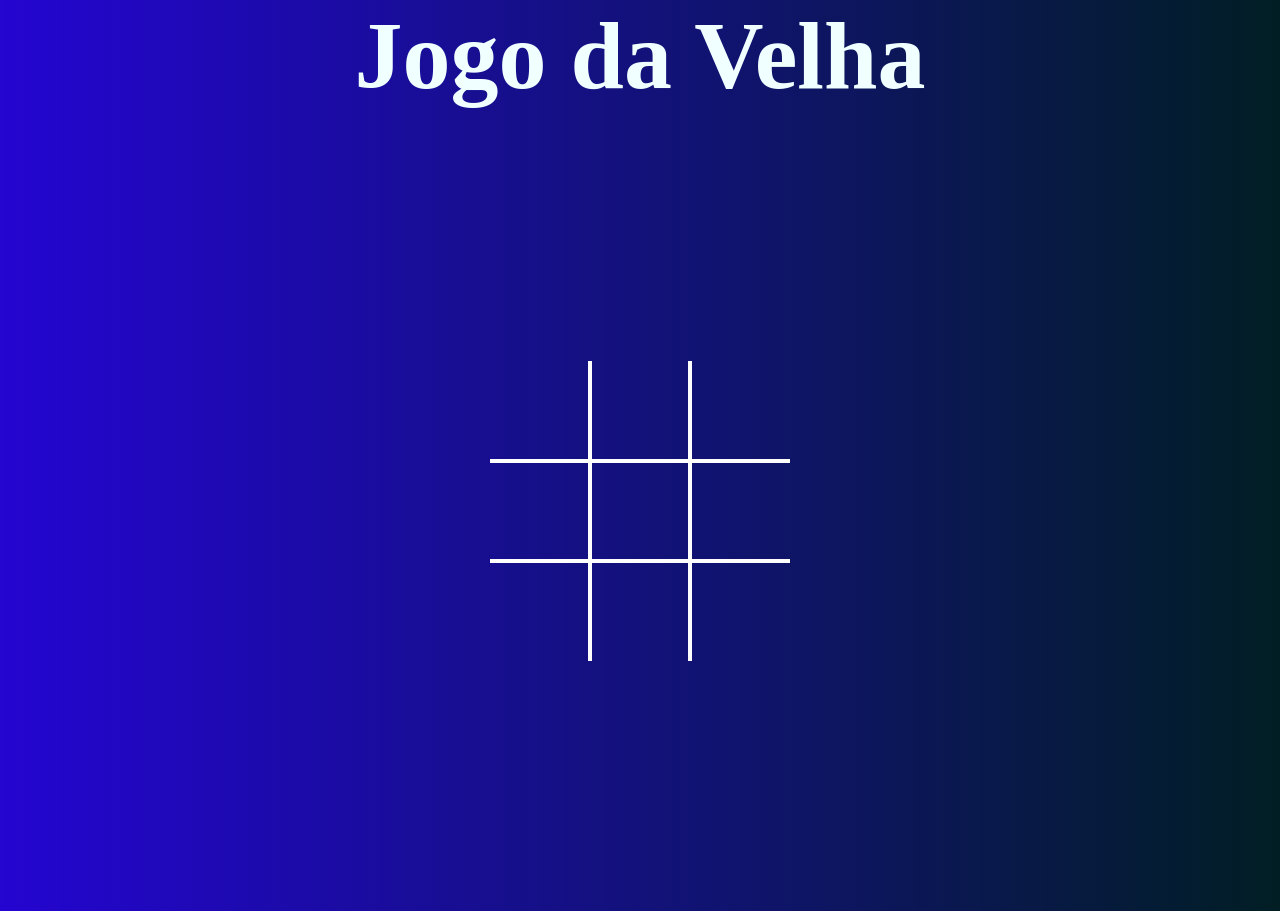
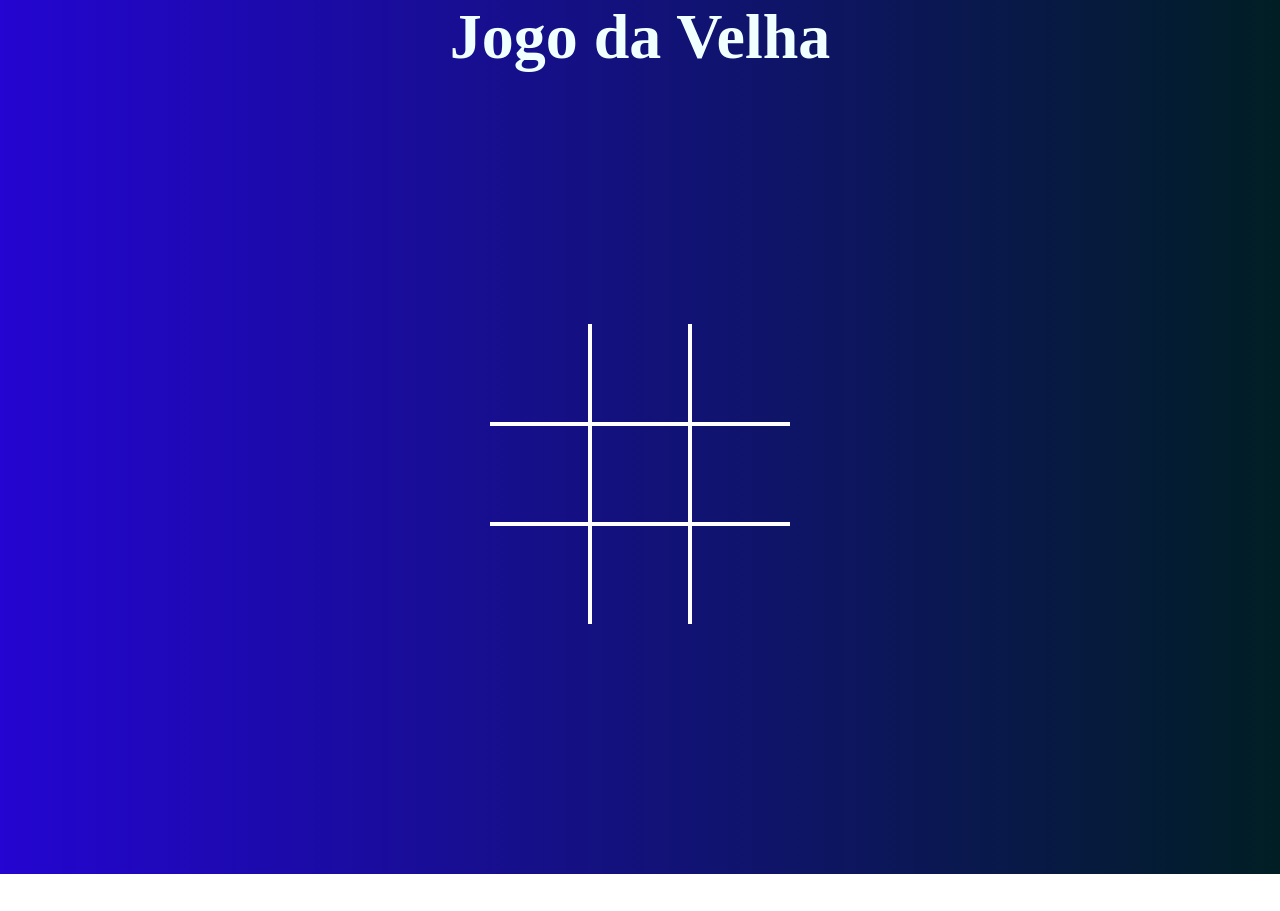
Before and after one commit to danailus/jogo-da-velha, a plain HTML site: page index.html in a window 1280 px wide. After the commit the page ends 874 px from the top, so only its background shows below. Drawn offline with Linux system fonts and the light colour scheme.

Commit message:
Centralizando o título.

```diff
--- a/style.css
+++ b/style.css
@@ -15,8 +15,9 @@ body {
 
 .title {
     display: flex;
-    font-size: 6rem;
+    font-size: 4rem;
     justify-content: center;
+    text-align: center;
     color: azure;
 
 }
@@ -143,7 +144,7 @@ body {
 
 .winning-message-text {
     color: white;
-    font-size: 5rem;
+    font-size: 3rem;
 }
 
 .show-winning-message {
```
